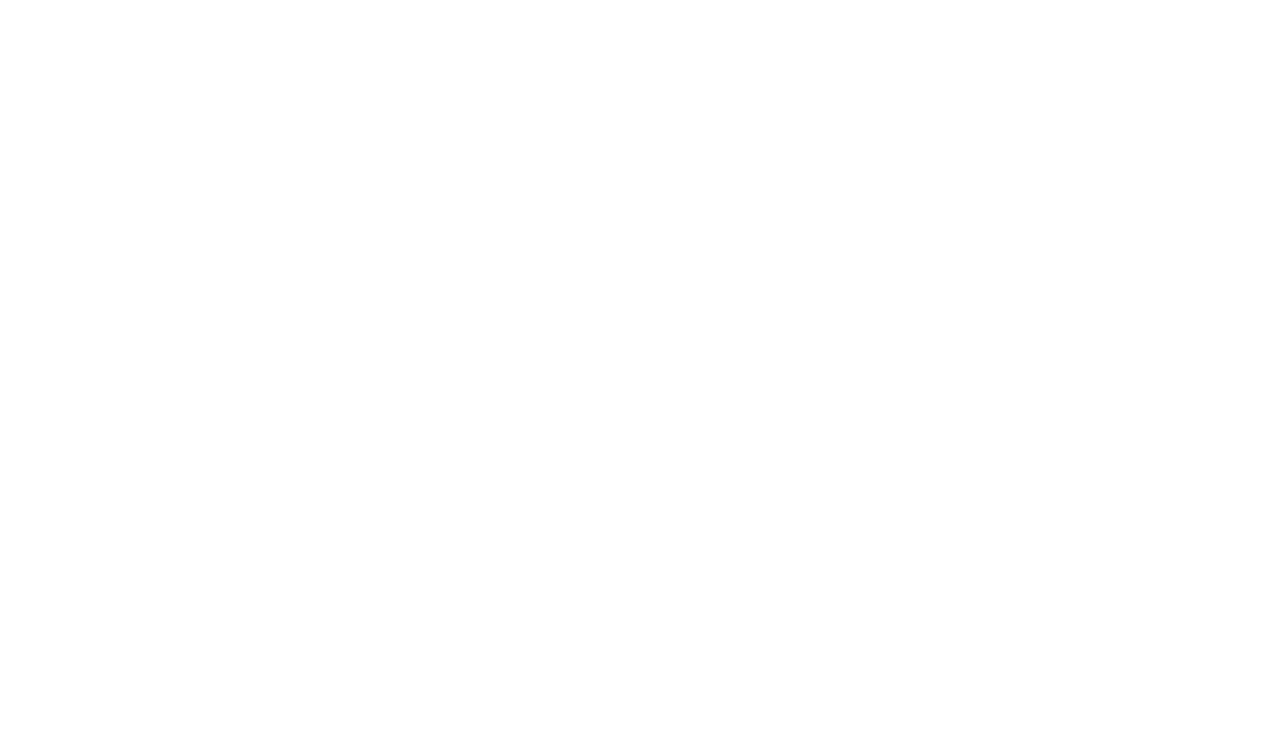
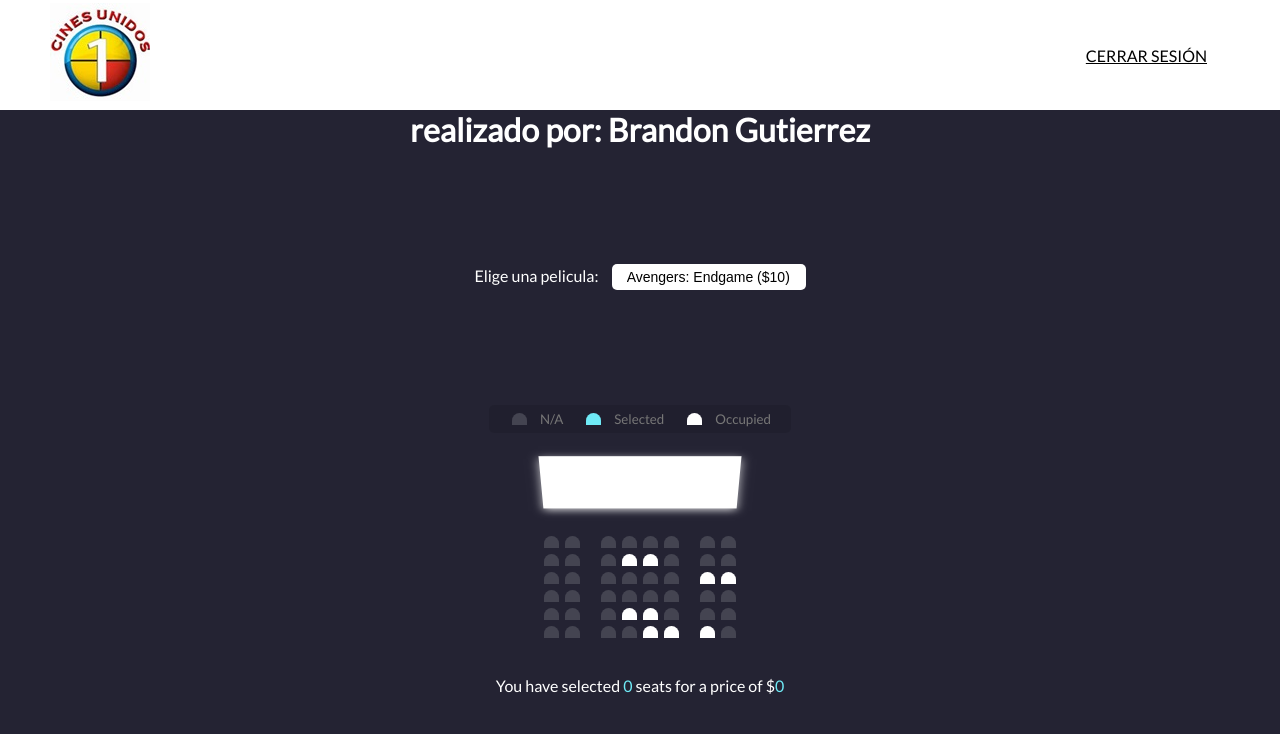
Before and after one commit to MarioRamos0/cinexunidos, a plain HTML site: page index.html in a window 1280 px wide. Drawn offline with Linux system fonts and the light colour scheme.

Commit message:
agregue un poco de todo para lo del cine

```diff
--- /dev/null
+++ b/css/headerGeneral.css
@@ -0,0 +1,108 @@
+
+header {
+    background: #ffffff;
+    width: 100%;
+    height: 110px;
+    display: flex;
+    align-items: center;
+    justify-content: space-between;
+    padding: 0px 50px;
+}
+
+header .logo {
+    font-size: 30px;
+    text-transform: uppercase;
+}
+
+header nav ul {
+    display: flex;
+}
+
+header nav ul li a {
+    display: inline-block;
+    color: #000;
+    padding: 5px 0;
+    margin: 0 10px;
+    padding: 5px 10px;
+    border: 3px solid transparent;
+    text-transform: uppercase;
+    transition: 0.2s;
+    border-radius: 50px;
+}
+
+header nav ul li a:hover,
+header nav ul li a.active {
+    background: #838383;
+
+}
+
+.hamburger {
+    cursor: pointer;
+    display: none;
+}
+
+.hamburger div {
+    width: 30px;
+    height: 3px;
+    margin: 5px 0;
+    background: #000;
+}
+
+@media only screen and (max-width: 900px) {
+    header {
+        padding: 0 30px;
+    }
+}
+
+@media only screen and (max-width: 810px) {
+    .hamburger {
+        display: block;
+    }
+
+    header nav {
+        position: absolute;
+        width: 100%;
+        left: -100%;
+        top: 70px;
+        width: 100%;
+        background: #ffffff;
+        padding: 30px;
+        transition: 0.3s;
+    }
+
+    header #nav_check:checked~nav {
+        left: 0;
+    }
+
+    header nav ul {
+        display: block;
+        overflow: hidden;
+    }
+
+    header nav ul li a {
+        margin: 5px 0;
+        display: block;
+        color:#000000;
+        /*color:#F97316*/
+        font-size: 20px;
+        padding: 10px 25px;
+        border-radius: 50px;
+        transition: 1s;
+
+    }
+
+        header nav {
+            position: absolute;
+            width: 100%;
+            left: 0;
+            top: -100%;
+            /* Posición inicial fuera de la pantalla, por arriba */
+            background: #ffffff;
+            padding: 30px;
+            transition: 0s;
+           }
+
+        header #nav_check:checked~nav {
+            top: 100px;
+            }
+}
--- a/css/index.css
+++ b/css/index.css
@@ -0,0 +1,117 @@
+@import url('https://fonts.googleapis.com/css?family=Lato&display=swap');
+
+* {
+  margin: 0;
+  padding: 0;
+  box-sizing: border-box;
+}
+
+
+body {
+  background-color: #242333;
+  display: flex;
+  flex-direction: column;
+  color: white;
+  align-items: center;
+  justify-content: center;
+  font-family: 'Lato', 'sans-serif';
+}
+
+
+.movie-container {
+  margin: 115px 0;
+}
+
+.movie-container select {
+  background-color: #fff;
+  border: 0;
+  border-radius: 5px;
+  font-size: 14px;
+  margin-left: 10px;
+  padding: 5px 15px 5px 15px;
+  -moz-appearance: none;
+  -webkit-appearance: none;
+  appearance: none;
+}
+
+.container {
+  perspective: 1000px;
+  margin-bottom: 30px;
+}
+
+.seat {
+  background-color: #444451;
+  height: 12px;
+  width: 15px;
+  margin: 3px;
+  border-top-left-radius: 10px;
+  border-top-right-radius: 10px;
+}
+
+.seat.selected {
+  background-color: #6feaf6;
+}
+
+.seat.occupied {
+  background-color: #fff;
+}
+
+.seat:nth-of-type(2) {
+  margin-right: 18px;
+}
+
+.seat:nth-last-of-type(2) {
+  margin-left: 18px;
+}
+
+.seat:not(.occupied):hover {
+  cursor: pointer;
+  transform: scale(1.2);
+}
+
+.showcase .seat:not(.occupied):hover {
+  cursor: default;
+  transform: scale(1);
+}
+
+.showcase {
+  background-color: rgba(0, 0, 0, 0.1);
+  padding: 5px 10px;
+  border-radius: 5px;
+  color: #777;
+  list-style-type: none;
+  display: flex;
+  justify-content: space-between;
+}
+
+.showcase li {
+  display: flex;
+  align-items: center;
+  justify-content: center;
+  margin: 0 10px;
+}
+
+.showcase li small {
+  margin-left: 10px;
+}
+
+.row {
+  display: flex;
+}
+
+.screen {
+  background-color: #fff;
+  height: 70px;
+  width: 100%;
+  margin: 15px 0;
+  transform: rotateX(-45deg);
+  box-shadow: 0 3px 10px rgba(255, 255, 255, 0.75);
+}
+
+p.text {
+  margin: 5px 0;
+}
+
+p.text span {
+  color: #6feaf6;
+}
--- a/index.html
+++ b/index.html
@@ -1,20 +1,130 @@
 <!DOCTYPE html>
 <html lang="en">
-<head>
-    <meta charset="UTF-8">
-    <meta name="viewport" content="width=device-width, initial-scale=1.0">
-    <title>Cinex Unidos</title>
-    <link rel="stylesheet" href="./css/index.css">
-</head>
-<body>
-    <div class="header-logo">
+  <head>
+    <meta charset="UTF-8" />
+    <meta http-equiv="X-UA-Compatible" content="IE=edge" />
+    <meta name="viewport" content="width=device-width, initial-scale=1.0" />
+    <link rel="stylesheet" href="/css/headerGeneral.css">
+    <link rel="stylesheet" href="/css/index.css" />
+    <title>Cine</title>
+  </head>
+  <body>
+    	<header>
+        <div class="logo">	<a href=""><img src="/image/cineLogo.jpg" alt="Logo" id="logo"></a></div>
+        <input type="checkbox" id="nav_check" hidden>
+        <nav>
+            <ul>
+                <li>
+                    <a href="">Cerrar Sesión</a>
+                </li>
+            </ul>
+        </nav>
+        <label for="nav_check" class="hamburger">
+            <div></div>
+            <div></div>
+            <div></div>
+        </label>
+    </header>
 
+    <h1 class="title">realizado por: Brandon Gutierrez</h1>
+    <div class="movie-container">
+      <label>Elige una pelicula:</label>
+      <select id="movie">
+        <option value="10">Avengers: Endgame ($10)</option>
+        <option value="12">Joker ($12)</option>
+        <option value="8">Toy Story 4 ($8)</option>
+        <option value="9">The Lion King ($9)</option>
+      </select>
     </div>
-    <div class="sidebar">
 
+    <ul class="showcase">
+      <li>
+        <div class="seat"></div>
+        <small>N/A</small>
+      </li>
+
+      <li>
+        <div class="seat selected"></div>
+        <small>Selected</small>
+      </li>
+
+      <li>
+        <div class="seat occupied"></div>
+        <small>Occupied</small>
+      </li>
+    </ul>
+
+    <div class="container">
+      <div class="screen"></div>
+      <div class="row">
+        <div class="seat"></div>
+        <div class="seat"></div>
+        <div class="seat"></div>
+        <div class="seat"></div>
+        <div class="seat"></div>
+        <div class="seat"></div>
+        <div class="seat"></div>
+        <div class="seat"></div>
+      </div>
+      <div class="row">
+        <div class="seat"></div>
+        <div class="seat"></div>
+        <div class="seat"></div>
+        <div class="seat occupied"></div>
+        <div class="seat occupied"></div>
+        <div class="seat"></div>
+        <div class="seat"></div>
+        <div class="seat"></div>
+      </div>
+
+      <div class="row">
+        <div class="seat"></div>
+        <div class="seat"></div>
+        <div class="seat"></div>
+        <div class="seat"></div>
+        <div class="seat"></div>
+        <div class="seat"></div>
+        <div class="seat occupied"></div>
+        <div class="seat occupied"></div>
+      </div>
+
+      <div class="row">
+        <div class="seat"></div>
+        <div class="seat"></div>
+        <div class="seat"></div>
+        <div class="seat"></div>
+        <div class="seat"></div>
+        <div class="seat"></div>
+        <div class="seat"></div>
+        <div class="seat"></div>
+      </div>
+
+      <div class="row">
+        <div class="seat"></div>
+        <div class="seat"></div>
+        <div class="seat"></div>
+        <div class="seat occupied"></div>
+        <div class="seat occupied"></div>
+        <div class="seat"></div>
+        <div class="seat"></div>
+        <div class="seat"></div>
+      </div>
+
+      <div class="row">
+        <div class="seat"></div>
+        <div class="seat"></div>
+        <div class="seat"></div>
+        <div class="seat"></div>
+        <div class="seat occupied"></div>
+        <div class="seat occupied"></div>
+        <div class="seat occupied"></div>
+        <div class="seat"></div>
+      </div>
     </div>
-    <div class="main">
 
-    </div>
-</body>
+    <p class="text">
+      You have selected <span id="count">0</span> seats for a price of $<span id="total">0</span>
+    </p>
+    <script src="script.js"></script>
+  </body>
 </html>
--- /dev/null
+++ b/script.js
@@ -0,0 +1,78 @@
+const contenedor = document.querySelector(".container");
+const asientos = document.querySelectorAll(".row .seat:not(.occupied)");
+const contador = document.getElementById("count");
+const total = document.getElementById("total");
+const seleccionPelicula = document.getElementById("movie");
+
+cargarUI();
+let precioBoleto = +seleccionPelicula.value;
+
+// Guardar índice y precio de la película seleccionada
+function guardarDatosPelicula(indicePelicula, precioPelicula) {
+  localStorage.setItem("indicePeliculaSeleccionada", indicePelicula);
+  localStorage.setItem("precioPeliculaSeleccionada", precioPelicula);
+}
+
+// Actualizar total y contador
+function actualizarContadorSeleccionados() {
+  const asientosSeleccionados = document.querySelectorAll(
+    ".row .seat.selected"
+  );
+
+  const indicesAsientos = [...asientosSeleccionados].map((asiento) =>
+    [...asientos].indexOf(asiento)
+  );
+
+  localStorage.setItem(
+    "asientosSeleccionados",
+    JSON.stringify(indicesAsientos)
+  );
+
+  const cantidadAsientosSeleccionados = asientosSeleccionados.length;
+
+  contador.innerText = cantidadAsientosSeleccionados;
+  total.innerText = cantidadAsientosSeleccionados * precioBoleto;
+}
+
+// Obtener datos del almacenamiento local y cargar la interfaz
+function cargarUI() {
+  const asientosGuardados = JSON.parse(
+    localStorage.getItem("asientosSeleccionados")
+  );
+  if (asientosGuardados !== null && asientosGuardados.length > 0) {
+    asientos.forEach((asiento, indice) => {
+      if (asientosGuardados.indexOf(indice) > -1) {
+        asiento.classList.add("selected");
+      }
+    });
+  }
+
+  const indicePeliculaSeleccionada = localStorage.getItem(
+    "indicePeliculaSeleccionada"
+  );
+
+  if (indicePeliculaSeleccionada !== null) {
+    seleccionPelicula.selectedIndex = indicePeliculaSeleccionada;
+  }
+}
+
+// Evento de selección de película
+seleccionPelicula.addEventListener("change", (e) => {
+  precioBoleto = +e.target.value;
+  guardarDatosPelicula(e.target.selectedIndex, e.target.value);
+  actualizarContadorSeleccionados();
+});
+
+// Evento de clic en el asiento
+contenedor.addEventListener("click", (e) => {
+  if (
+    e.target.classList.contains("seat") &&
+    !e.target.classList.contains("occupied")
+  ) {
+    e.target.classList.toggle("selected");
+    actualizarContadorSeleccionados();
+  }
+});
+
+// Inicializar contador y total
+actualizarContadorSeleccionados();
```
Also changed, not shown: image/cineLogo.jpg (added).
